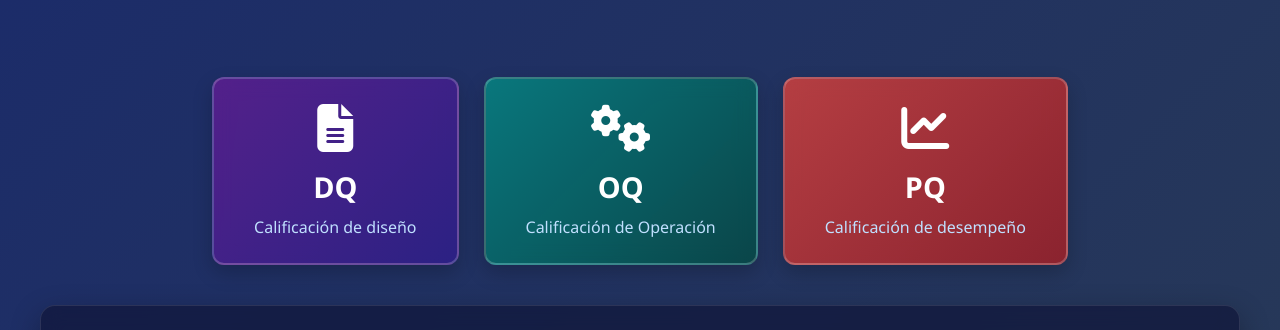
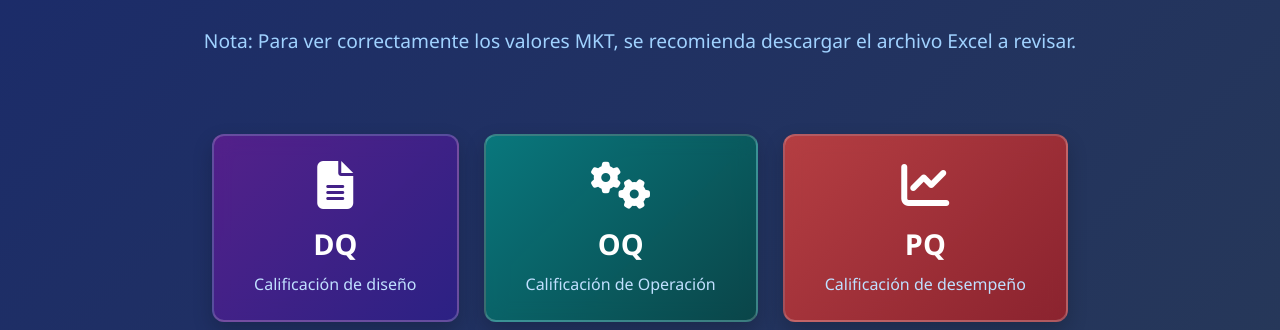
Before and after one commit to LucasMB-QF/50l, a plain HTML site: page index.html in a window 1280 px wide. Shown: the part 275-605 px from the top of the page. Drawn offline with Linux system fonts and the light colour scheme.

Commit message:
Update index.html
nota aclaratoria

```diff
--- a/index.html
+++ b/index.html
@@ -2,7 +2,7 @@
 <head>
     <meta charset="UTF-8">
     <meta name="viewport" content="width=device-width, initial-scale=1.0">
-    <title>Calificacion verano cintenedor isotérmico pasivo 50L DQ/OQ/PQ</title>
+    <title>Calificacion verano contenedor isotérmico pasivo 50L DQ/OQ/PQ</title>
     <link rel="stylesheet" href="https://cdnjs.cloudflare.com/ajax/libs/font-awesome/6.4.0/css/all.min.css">
     <style>
         * {
@@ -421,6 +421,7 @@
             </div>
             <h1>Calificación verano contenedor isotérmico pasivo 50L</h1>
             <p class="subtitle">Gestión documental DQ/OQ/PQ - Visualización y descarga de archivos</p>
+            <p class="subtitle">Nota: Para ver correctamente los valores MKT, se recomienda descargar el archivo Excel a revisar.</p>
         </header>
 
         <div class="categories">
```
